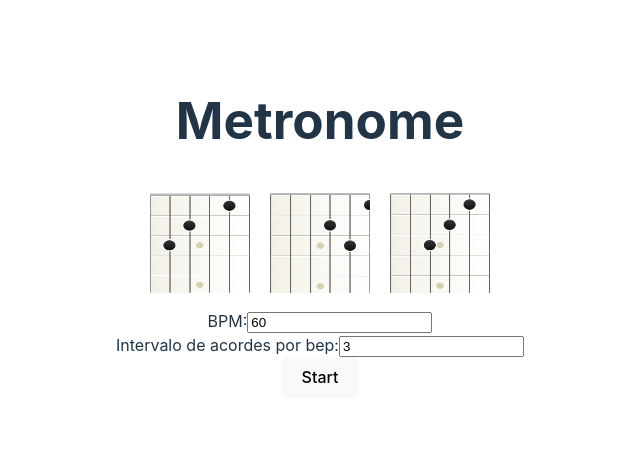
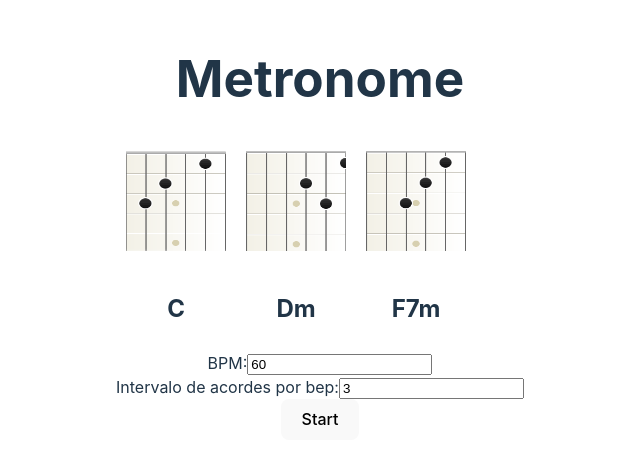
Before and after one commit to mateusdegobi/chord-metronome, a Preact app: page / in a window 1280 px wide. Shown: the part 172-636 px from the top of the page, without its empty margins (320-960 px from the left). Built offline with nearby package versions, Linux system fonts and the light colour scheme.

Commit message:
feat: name chord

```diff
--- a/src/app.css
+++ b/src/app.css
@@ -33,3 +33,11 @@
   border: 3px solid red;
   border-radius: 15px;
 }
+
+.titleChord {
+  font-size: 1.5rem;
+  font-weight: 700;
+}
+.titleChordActive {
+  color: red;
+}
--- a/src/app.tsx
+++ b/src/app.tsx
@@ -5,7 +5,20 @@ import C_chords from "./assets/C.png";
 import Dm_chords from "./assets/Dm.png";
 import F7m_chords from "./assets/F7m.png";
 
-const chords = [C_chords, Dm_chords, F7m_chords];
+const chords = [
+  {
+    image: C_chords,
+    name: "C",
+  },
+  {
+    image: Dm_chords,
+    name: "Dm",
+  },
+  {
+    image: F7m_chords,
+    name: "F7m",
+  },
+];
 
 export function App() {
   const [bpm, setBpm] = useState(60);
@@ -75,16 +88,26 @@ export function App() {
     <>
       <div>
         <h1>Metronome</h1>
-        <div>
+        <div style={{ display: "flex", flexDirection: "row" }}>
           {chords.map((chord, index) => {
+            const isActiveChord = index * bepIntervalo === activeIndex;
+
             return (
-              <img
-                key={index}
-                src={chord}
-                className={`imageChords ${
-                  index * bepIntervalo === activeIndex && "activeImageChord"
-                }`}
-              />
+              <div key={index}>
+                <img
+                  src={chord.image}
+                  className={`imageChords ${
+                    isActiveChord && "activeImageChord"
+                  }`}
+                />
+                <p
+                  className={`titleChord ${
+                    isActiveChord && "titleChordActive"
+                  }`}
+                >
+                  {chord.name}
+                </p>
+              </div>
             );
           })}
         </div>
```
